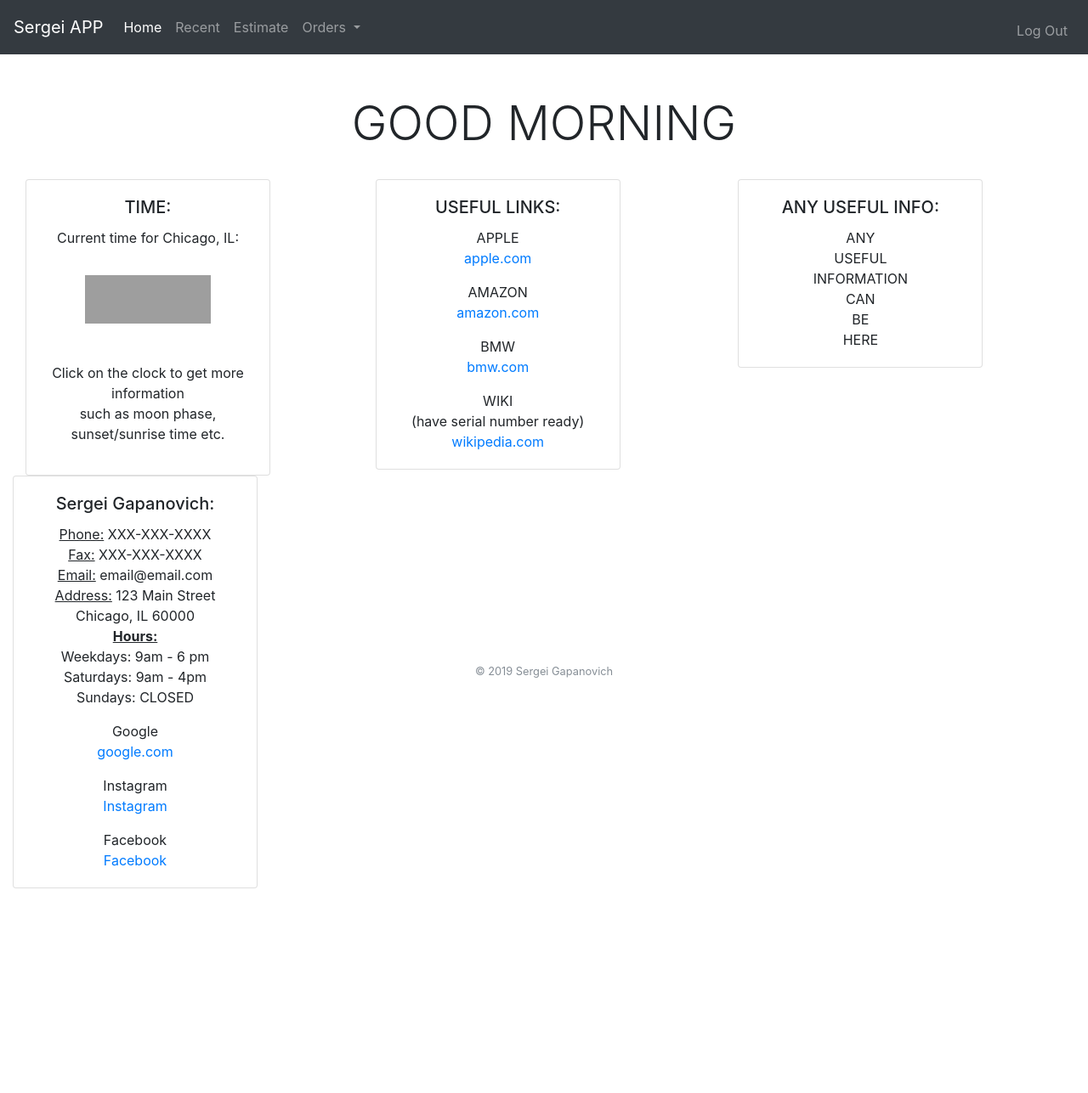
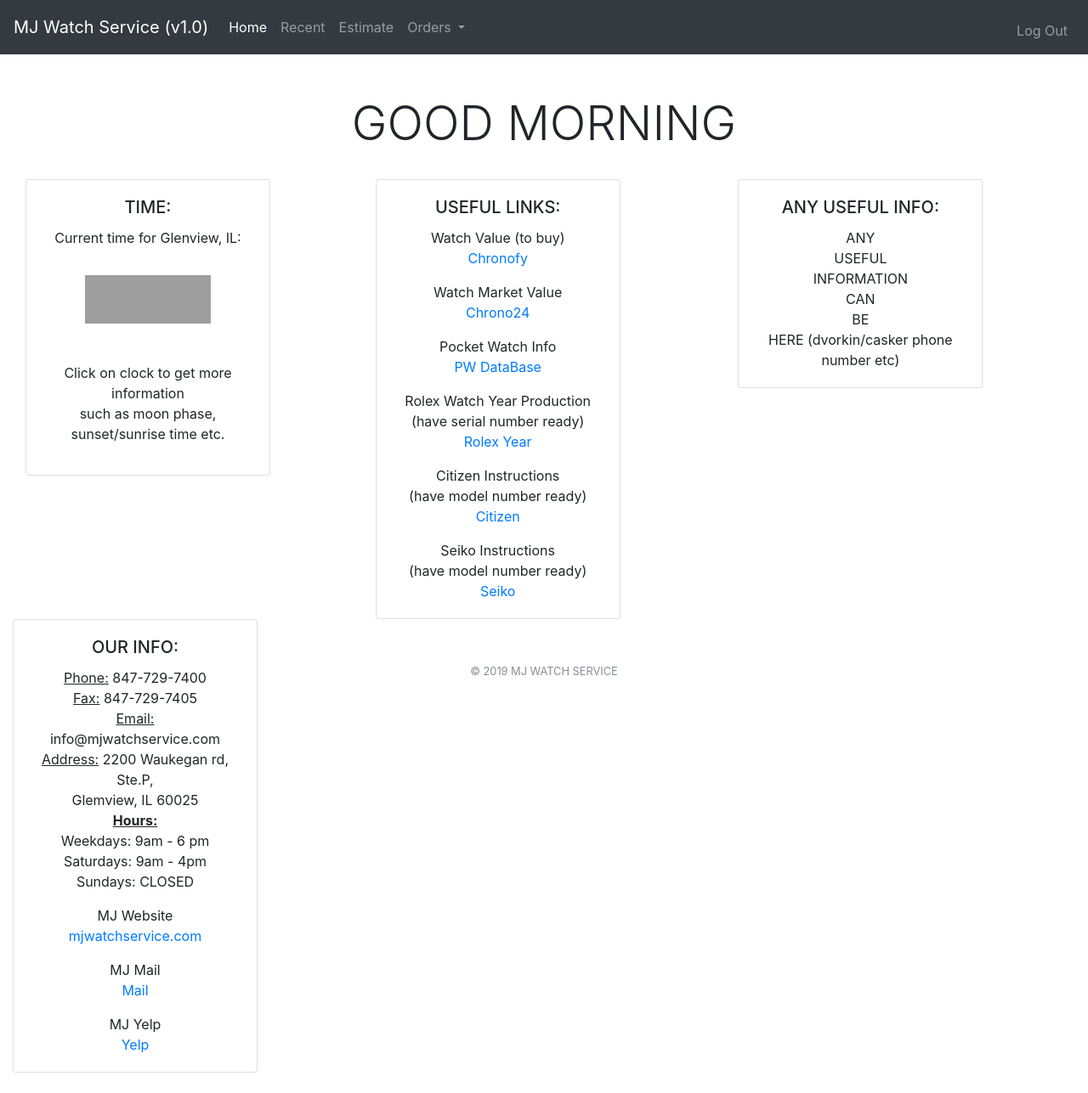
Before and after one commit to gapanovichs/cs50_final, a Flask app: page / in a window 1280 px wide. Shown: the whole page at 85% size. Before the commit the page ends 1046 px from the top, so only its background shows below. Run offline with Flask 2, Linux system fonts and the light colour scheme; the visitor is signed in with stand-in values (Sample User, id 1); some libraries are stand-ins or nearby versions; grey boxes are pictures that could not be loaded.

Commit message:
Revert "watch is replaced by item"
This reverts commit 55de229bbb9e5391a19388d75d2da3ca190657bb.

```diff
--- a/templates/editing.html
+++ b/templates/editing.html
@@ -37,8 +37,8 @@
         </div>
         <div class="col-sm">
             <div class="form-group">
-                <label for="brand">Item's Infromation:</label><br>
-                <input class="form-control" name="brand" id="brand" placeholder="Edit Item Brand" type="text" required/>
+                <label for="brand">Watch's Infromation:</label><br>
+                <input class="form-control" name="brand" id="brand" placeholder="Edit Watch Brand" type="text" required/>
             </div>
             <div class="form-group">
                 <input class="form-control" name="serial" id="serial" placeholder="Edit Serial Number" type="text" required/>
--- a/templates/found.html
+++ b/templates/found.html
@@ -19,7 +19,7 @@
         <th scope="col">First Name</th>
         <th scope="col">Last Name</th>
         <th scope="col">Phone Number</th>
-        <th scope="col">Item Brand</th>
+        <th scope="col">Watch Brand</th>
         <th scope="col">Serial Number</th>
         <th scope="col">Services</th>
         <th scope="col">Price</th>
--- a/templates/index.html
+++ b/templates/index.html
@@ -35,9 +35,9 @@
                     <div class="card-body">
                         <h5 class="card-title">TIME:</h5>
                         <!-- thanks for local time:  https://www.timeanddate.com/clocks/free.html -->
-                        <p class="card-text">Current time for Chicago, IL:<br>
+                        <p class="card-text">Current time for Glenview, IL:<br>
                         <div style="text-align:center;padding:1em 0;"> <iframe src="http://free.timeanddate.com/clock/i6kvzpqk/n64/fs24/tt0/tw0/tm1/ts1/tb4" frameborder="0" width="148" height="57"></iframe></div><br>
-                        Click on the clock to get more information<br>
+                        Click on clock to get more information<br>
                         such as moon phase, sunset/sunrise time etc.</p>
                     </div>
                 </div>
@@ -48,17 +48,23 @@
                     <div class="card-body">
                         <h5 class="card-title">USEFUL LINKS:</h5>
 
-                        <p class="card-text">APPLE<br>
-                        <a href="https://apple.com"target="_blank">apple.com</a></p>
+                        <p class="card-text">Watch Value (to buy)<br>
+                        <a href="https://chronofy.com/"target="_blank">Chronofy</a></p>
 
-                        <p class="card-text">AMAZON<br>
-                        <a href="https://amazon.com"target="_blank">amazon.com</a></p>
+                        <p class="card-text">Watch Market Value<br>
+                        <a href="https://chrono24.com/"target="_blank">Chrono24</a></p>
 
-                        <p class="card-text">BMW<br>
-                        <a href="https://bmw.com"target="_blank">bmw.com</a></p>
+                        <p class="card-text">Pocket Watch Info<br>
+                        <a href="https://pocketwatchdatabase.com/"target="_blank">PW DataBase</a></p>
 
-                        <p class="card-text">WIKI<br> (have serial number ready)<br>
-                        <a href="https://wikipedia.com"target="_blank">wikipedia.com</a></p>
+                        <p class="card-text">Rolex Watch Year Production <br> (have serial number ready)<br>
+                        <a href="https://www.bobswatches.com/rolex-serial-numbers"target="_blank">Rolex Year</a></p>
+
+                        <p class="card-text">Citizen Instructions <br> (have model number ready)<br>
+                        <a href="https://www.citizenwatch.com/us/en/setting-instructions.html"target="_blank">Citizen</a></p>
+
+                        <p class="card-text">Seiko Instructions <br> (have model number ready)<br>
+                        <a href="https://www.seikowatches.com/us-en/customerservice/instruction?language=English"target="_blank">Seiko</a></p>
 
                     </div>
                 </div>
@@ -72,7 +78,7 @@
                                             INFORMATION<br>
                                             CAN<br>
                                             BE<br>
-                                            HERE
+                                            HERE (dvorkin/casker phone number etc)
                         </p>
                     </div>
                 </div>
@@ -80,26 +86,26 @@
             <div class="col-sm">
                 <div class="card text-center" style="width: 18rem;">
                     <div class="card-body">
-                        <h5 class="card-title">Sergei Gapanovich:</h5>
-                        <p class="card-text"><u>Phone:</u> XXX-XXX-XXXX<br>
-                                            <u>Fax:</u> XXX-XXX-XXXX<br>
-                                            <u>Email:</u> email@email.com<br>
-                                            <u>Address:</u> 123 Main Street<br>
-                                            Chicago, IL 60000<br>
+                        <h5 class="card-title">OUR INFO:</h5>
+                        <p class="card-text"><u>Phone:</u> 847-729-7400<br>
+                                            <u>Fax:</u> 847-729-7405<br>
+                                            <u>Email:</u> info@mjwatchservice.com<br>
+                                            <u>Address:</u> 2200 Waukegan rd, Ste.P,<br>
+                                            Glemview, IL 60025<br>
                                             <b><u>Hours:</u></b><br>
                                             Weekdays: 9am - 6 pm<br>
                                             Saturdays: 9am - 4pm<br>
                                             Sundays: CLOSED
                         </p>
 
-                        <p class="card-text">Google<br>
-                        <a href="https:/google.com/" target="_blank">google.com</a></p>
+                        <p class="card-text">MJ Website<br>
+                        <a href="https:/mjwatchservice.com/" target="_blank">mjwatchservice.com</a></p>
 
-                        <p class="card-text">Instagram<br>
-                        <a href="https://instagram.com" target="_blank">Instagram</a></p>
+                        <p class="card-text">MJ Mail<br>
+                        <a href="https://www.bluedomino.com/secure/login.html?showWebmailTab=1" target="_blank">Mail</a></p>
 
-                        <p class="card-text">Facebook<br>
-                        <a href="https://facebook.com" target="_blank">Facebook</a></p>
+                        <p class="card-text">MJ Yelp<br>
+                        <a href="https://www.yelp.com/biz/mj-watch-service-glenview?osq=mj+watch+service" target="_blank">Yelp</a></p>
 
                     </div>
                 </div>
--- a/templates/layout.html
+++ b/templates/layout.html
@@ -18,7 +18,7 @@
 </head>
 <body>
     <nav class="navbar navbar-expand-lg navbar-dark bg-dark">
-        <a class="navbar-brand" href="/">Sergei APP</a>
+        <a class="navbar-brand" href="/">MJ Watch Service (v1.0)</a>
             <button class="navbar-toggler" type="button" data-toggle="collapse" data-target="#navbarNavDropdown" aria-controls="navbarNavDropdown" aria-expanded="false" aria-label="Toggle navigation">
                 <span class="navbar-toggler-icon"></span>
             </button>
@@ -60,6 +60,6 @@
     </main>
     &nbsp;
     <footer class="small text-center text-muted fixed-bottom">
-        &copy; 2019 Sergei Gapanovich
+        &copy; 2019 MJ WATCH SERVICE
     </footer>
 </body>
--- a/templates/notfound.html
+++ b/templates/notfound.html
@@ -7,7 +7,7 @@
 {% block main %}
 
 
-<form action="/notfound" method="post">
+<form action="/found" method="post">
 <div class="alert alert-danger text-center" role="alert">
   No Order(s) Found
 </div>
--- a/templates/recent.html
+++ b/templates/recent.html
@@ -17,7 +17,7 @@
       <th scope="col">First Name</th>
       <th scope="col">Last Name</th>
       <th scope="col">Phone Number</th>
-      <th scope="col">Item Brand</th>
+      <th scope="col">Watch Brand</th>
       <th scope="col">Serial Number</th>
       <th scope="col">Services</th>
       <th scope="col">Price</th>
--- a/templates/register.html
+++ b/templates/register.html
@@ -33,8 +33,8 @@
         </div>
         <div class="col-sm">
             <div class="form-group">
-                <label for="brand">Item Infromation:</label><br>
-                <input class="form-control" name="brand" placeholder="Enter Item Brand" type="text" required/>
+                <label for="brand">Watch Infromation:</label><br>
+                <input class="form-control" name="brand" placeholder="Enter Watch Brand" type="text" required/>
             </div>
             <div class="form-group">
                 <input class="form-control" name="serial" placeholder="Serial Number" type="text" required/>
--- a/templates/registered.html
+++ b/templates/registered.html
@@ -19,7 +19,7 @@
       <th scope="col">First Name</th>
       <th scope="col">Last Name</th>
       <th scope="col">Phone Number</th>
-      <th scope="col">Item Brand</th>
+      <th scope="col">Watch Brand</th>
       <th scope="col">Serial Number</th>
       <th scope="col">Services</th>
       <th scope="col">Price</th>
--- a/templates/updated.html
+++ b/templates/updated.html
@@ -19,7 +19,7 @@
       <th scope="col">First Name</th>
       <th scope="col">Last Name</th>
       <th scope="col">Phone Number</th>
-      <th scope="col">Item Brand</th>
+      <th scope="col">Watch Brand</th>
       <th scope="col">Serial Number</th>
       <th scope="col">Services</th>
       <th scope="col">Price</th>
```
